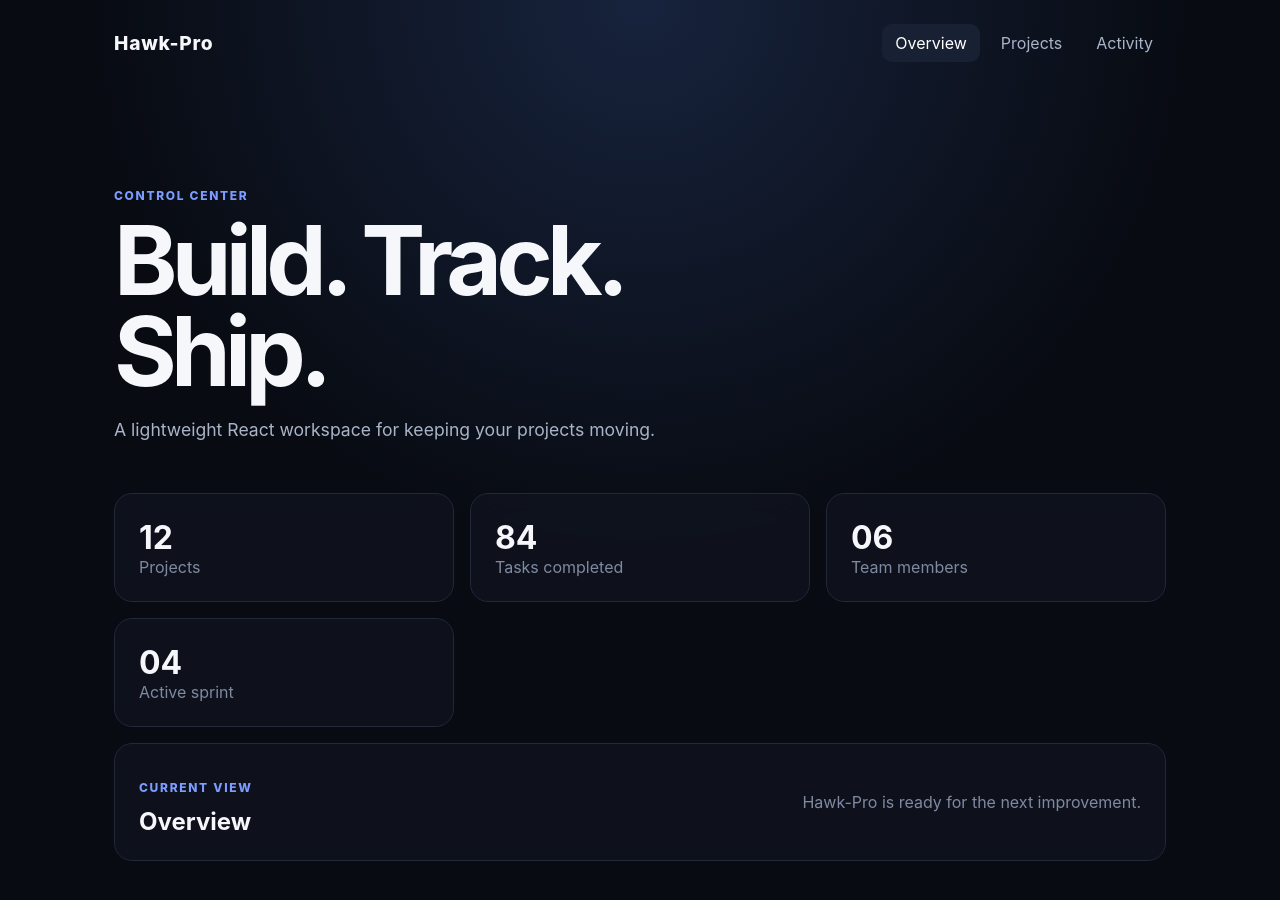
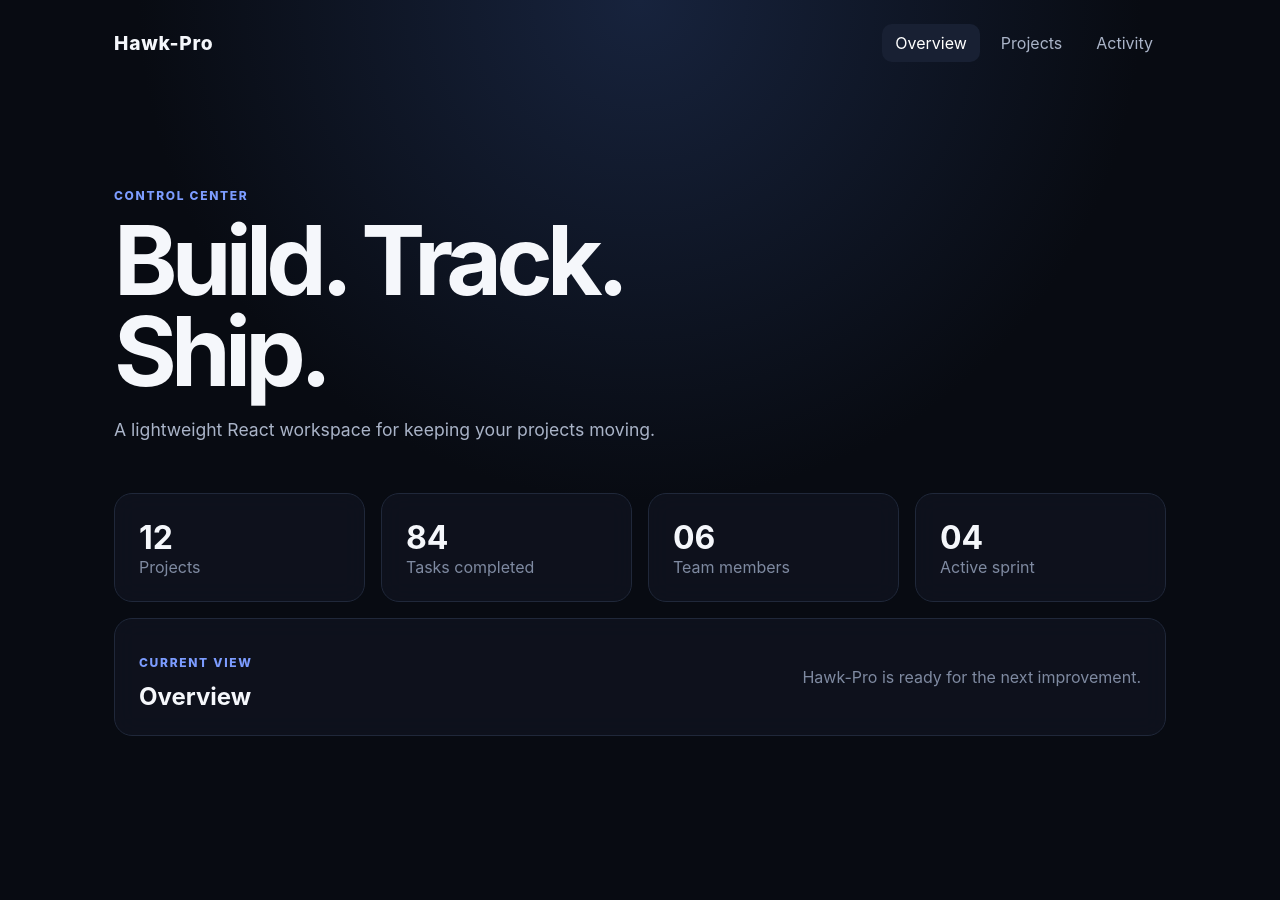
Before and after one commit to VanshSharmaSJC/Hawk-Pro, a React (Vite) app: page / in a window 1280 px wide. Shown: the top 900 px of the page. After the commit the page ends 826 px from the top, so only its background shows below. Built offline with nearby package versions, Linux system fonts and the light colour scheme.

Commit message:
style: support expanded dashboard metrics

```diff
--- a/src/styles.css
+++ b/src/styles.css
@@ -56,7 +56,7 @@ h1 { max-width: 700px; margin: 12px 0; font-size: clamp(3rem, 8vw, 6rem); line-h
 
 .subtitle { max-width: 560px; color: #aab4c8; font-size: 1.1rem; line-height: 1.7; }
 
-.stats { display: grid; grid-template-columns: repeat(3, 1fr); gap: 16px; margin-top: 48px; }
+.stats { display: grid; grid-template-columns: repeat(4, 1fr); gap: 16px; margin-top: 48px; }
 
 .card, .activity {
   border: 1px solid #20283a;
```
